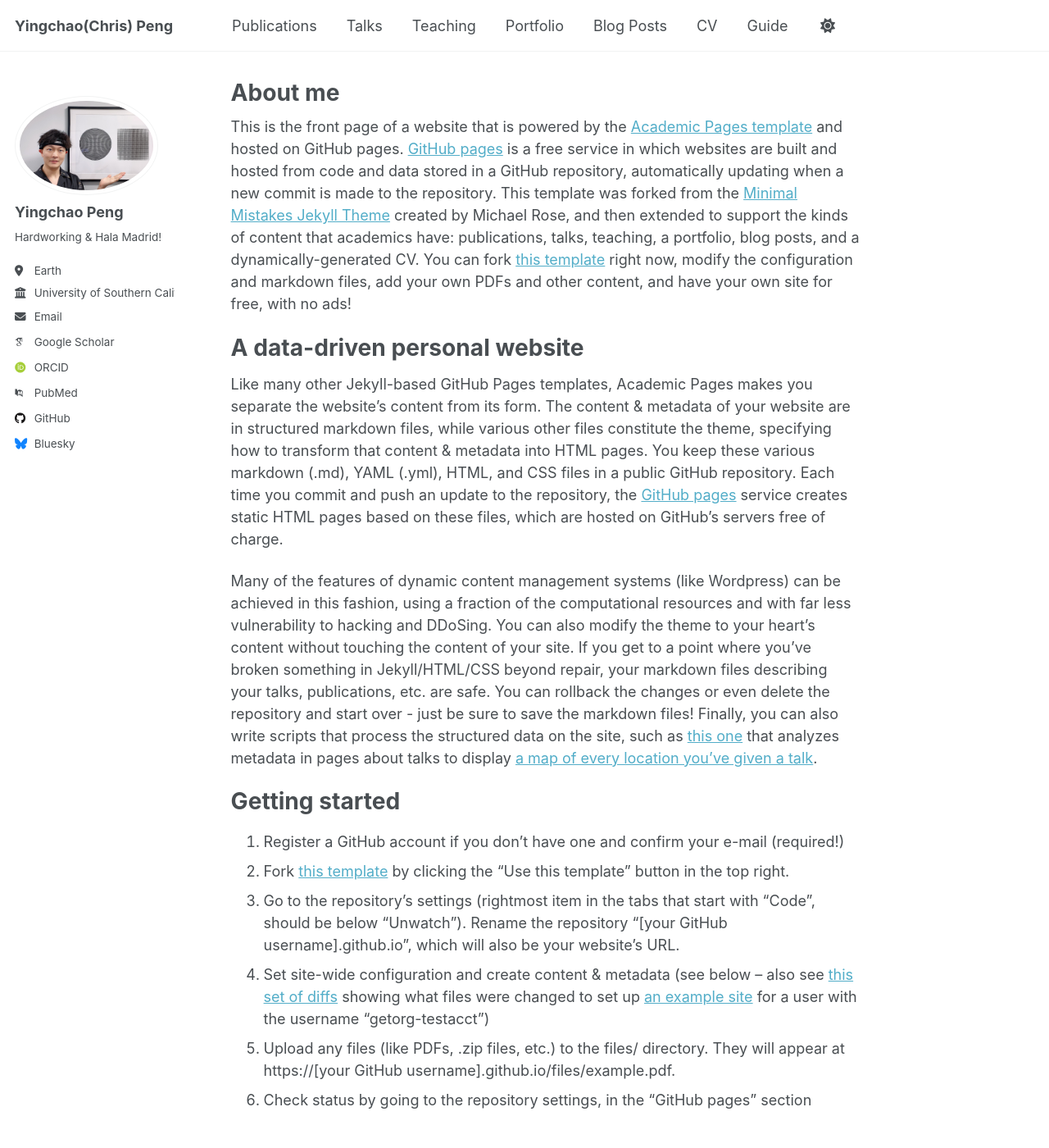
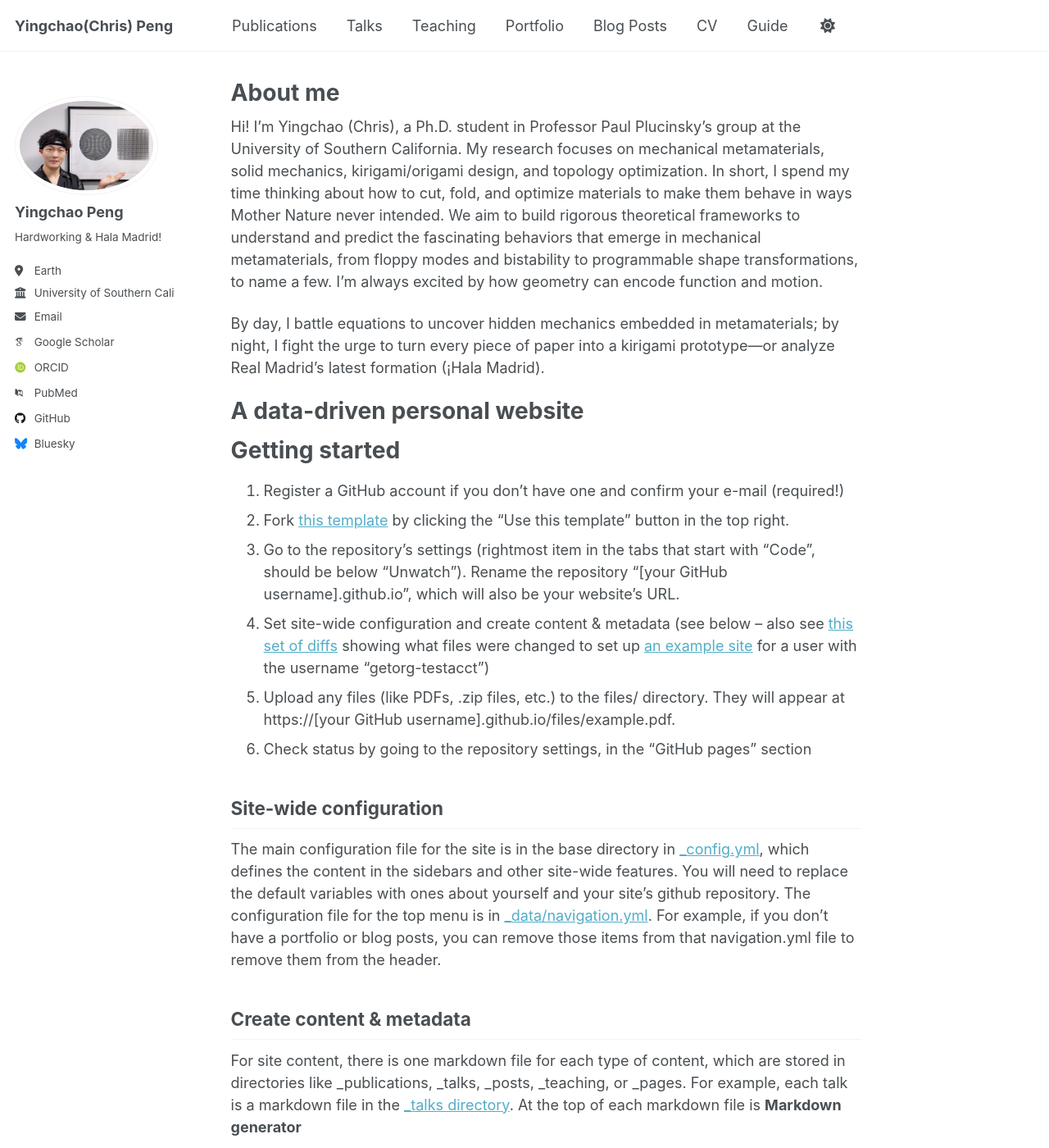
Before and after one commit to Hougeichao/Hougeichao.github.io, a Jekyll site: the page built from _pages/about.md, in a window 1280 px wide and 1400 px high. Shown: the whole window at 82% size. Built offline with Jekyll 4.4.1, drawn with Linux system fonts in a browser that asks for light colours; some web fonts are replaced; some of the changed text lies outside the part shown.

Commit message:
Update about.md

```diff
--- a/_pages/about.md
+++ b/_pages/about.md
@@ -7,13 +7,12 @@ redirect_from:
   - /about.html
 ---
 
-This is the front page of a website that is powered by the [Academic Pages template](https://github.com/academicpages/academicpages.github.io) and hosted on GitHub pages. [GitHub pages](https://pages.github.com) is a free service in which websites are built and hosted from code and data stored in a GitHub repository, automatically updating when a new commit is made to the repository. This template was forked from the [Minimal Mistakes Jekyll Theme](https://mmistakes.github.io/minimal-mistakes/) created by Michael Rose, and then extended to support the kinds of content that academics have: publications, talks, teaching, a portfolio, blog posts, and a dynamically-generated CV. You can fork [this template](https://github.com/academicpages/academicpages.github.io) right now, modify the configuration and markdown files, add your own PDFs and other content, and have your own site for free, with no ads!
+Hi! I'm Yingchao (Chris), a Ph.D. student in Professor Paul Plucinsky's group at the University of Southern California. My research focuses on mechanical metamaterials, solid mechanics, kirigami/origami design, and topology optimization. In short, I spend my time thinking about how to cut, fold, and optimize materials to make them behave in ways Mother Nature never intended. We aim to build rigorous theoretical frameworks to understand and predict the fascinating behaviors that emerge in mechanical metamaterials, from floppy modes and bistability to programmable shape transformations, to name a few. I'm always excited by how geometry can encode function and motion.
+
+By day, I battle equations to uncover hidden mechanics embedded in metamaterials; by night, I fight the urge to turn every piece of paper into a kirigami prototype—or analyze Real Madrid’s latest formation (¡Hala Madrid).
 
 A data-driven personal website
 ======
-Like many other Jekyll-based GitHub Pages templates, Academic Pages makes you separate the website's content from its form. The content & metadata of your website are in structured markdown files, while various other files constitute the theme, specifying how to transform that content & metadata into HTML pages. You keep these various markdown (.md), YAML (.yml), HTML, and CSS files in a public GitHub repository. Each time you commit and push an update to the repository, the [GitHub pages](https://pages.github.com/) service creates static HTML pages based on these files, which are hosted on GitHub's servers free of charge.
-
-Many of the features of dynamic content management systems (like Wordpress) can be achieved in this fashion, using a fraction of the computational resources and with far less vulnerability to hacking and DDoSing. You can also modify the theme to your heart's content without touching the content of your site. If you get to a point where you've broken something in Jekyll/HTML/CSS beyond repair, your markdown files describing your talks, publications, etc. are safe. You can rollback the changes or even delete the repository and start over - just be sure to save the markdown files! Finally, you can also write scripts that process the structured data on the site, such as [this one](https://github.com/academicpages/academicpages.github.io/blob/master/talkmap.ipynb) that analyzes metadata in pages about talks to display [a map of every location you've given a talk](https://academicpages.github.io/talkmap.html).
 
 Getting started
 ======
@@ -30,18 +29,11 @@ The main configuration file for the site is in the base directory in [_config.ym
 
 Create content & metadata
 ------
-For site content, there is one markdown file for each type of content, which are stored in directories like _publications, _talks, _posts, _teaching, or _pages. For example, each talk is a markdown file in the [_talks directory](https://github.com/academicpages/academicpages.github.io/tree/master/_talks). At the top of each markdown file is structured data in YAML about the talk, which the theme will parse to do lots of cool stuff. The same structured data about a talk is used to generate the list of talks on the [Talks page](https://academicpages.github.io/talks), each [individual page](https://academicpages.github.io/talks/2012-03-01-talk-1) for specific talks, the talks section for the [CV page](https://academicpages.github.io/cv), and the [map of places you've given a talk](https://academicpages.github.io/talkmap.html) (if you run this [python file](https://github.com/academicpages/academicpages.github.io/blob/master/talkmap.py) or [Jupyter notebook](https://github.com/academicpages/academicpages.github.io/blob/master/talkmap.ipynb), which creates the HTML for the map based on the contents of the _talks directory).
-
+For site content, there is one markdown file for each type of content, which are stored in directories like _publications, _talks, _posts, _teaching, or _pages. For example, each talk is a markdown file in the [_talks directory](https://github.com/academicpages/academicpages.github.io/tree/master/_talks). At the top of each markdown file is
 **Markdown generator**
 
 The repository includes [a set of Jupyter notebooks](https://github.com/academicpages/academicpages.github.io/tree/master/markdown_generator
-) that converts a CSV containing structured data about talks or presentations into individual markdown files that will be properly formatted for the Academic Pages template. The sample CSVs in that directory are the ones I used to create my own personal website at stuartgeiger.com. My usual workflow is that I keep a spreadsheet of my publications and talks, then run the code in these notebooks to generate the markdown files, then commit and push them to the GitHub repository.
-
-How to edit your site's GitHub repository
-------
-Many people use a git client to create files on their local computer and then push them to GitHub's servers. If you are not familiar with git, you can directly edit these configuration and markdown files directly in the github.com interface. Navigate to a file (like [this one](https://github.com/academicpages/academicpages.github.io/blob/master/_talks/2012-03-01-talk-1.md) and click the pencil icon in the top right of the content preview (to the right of the "Raw | Blame | History" buttons). You can delete a file by clicking the trashcan icon to the right of the pencil icon. You can also create new files or upload files by navigating to a directory and clicking the "Create new file" or "Upload files" buttons.
-
-Example: editing a markdown file for a talk
+) that converts a CSV containing structured data about talks or presentations into individual markdown files that will be properly formatted for the Academic Pages template.
 ![Editing a markdown file for a talk](/images/editing-talk.png)
 
 For more info
```
